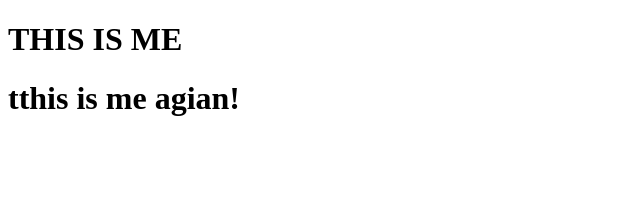
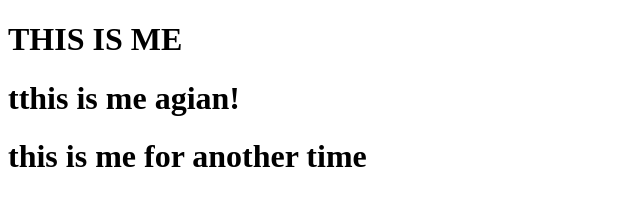
Before and after one commit to AmirReza0438/--test, a plain HTML site: page index.html in a window 1280 px wide. Shown: the whole page, without its empty margins (0-640 px from the left). Drawn offline with Linux system fonts and the light colour scheme.

Commit message:
another
update dige

```diff
--- a/index.html
+++ b/index.html
@@ -10,6 +10,7 @@
 <body>
     <H1>THIS IS ME</H1>
     <h1>tthis is me agian!</h1>
+    <h1>this is me for another time</h1>
 </body>
 
 </html>
```
